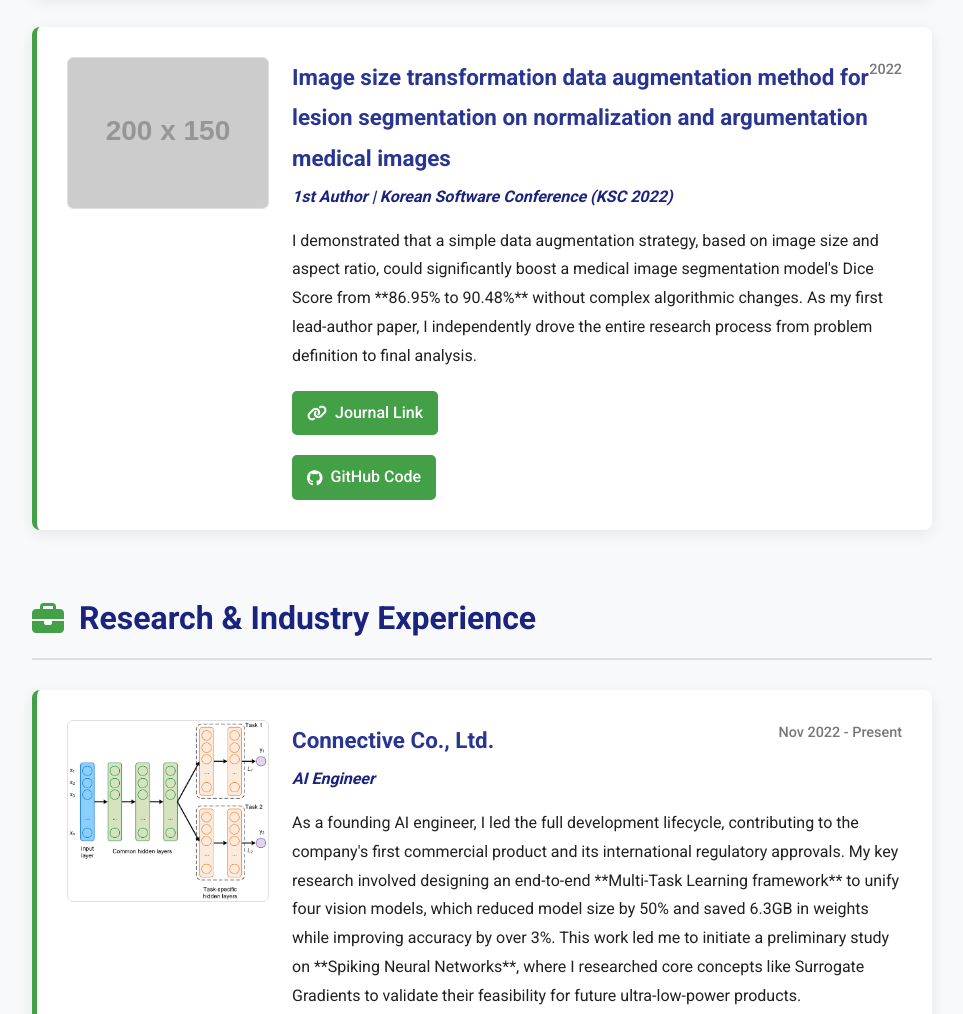
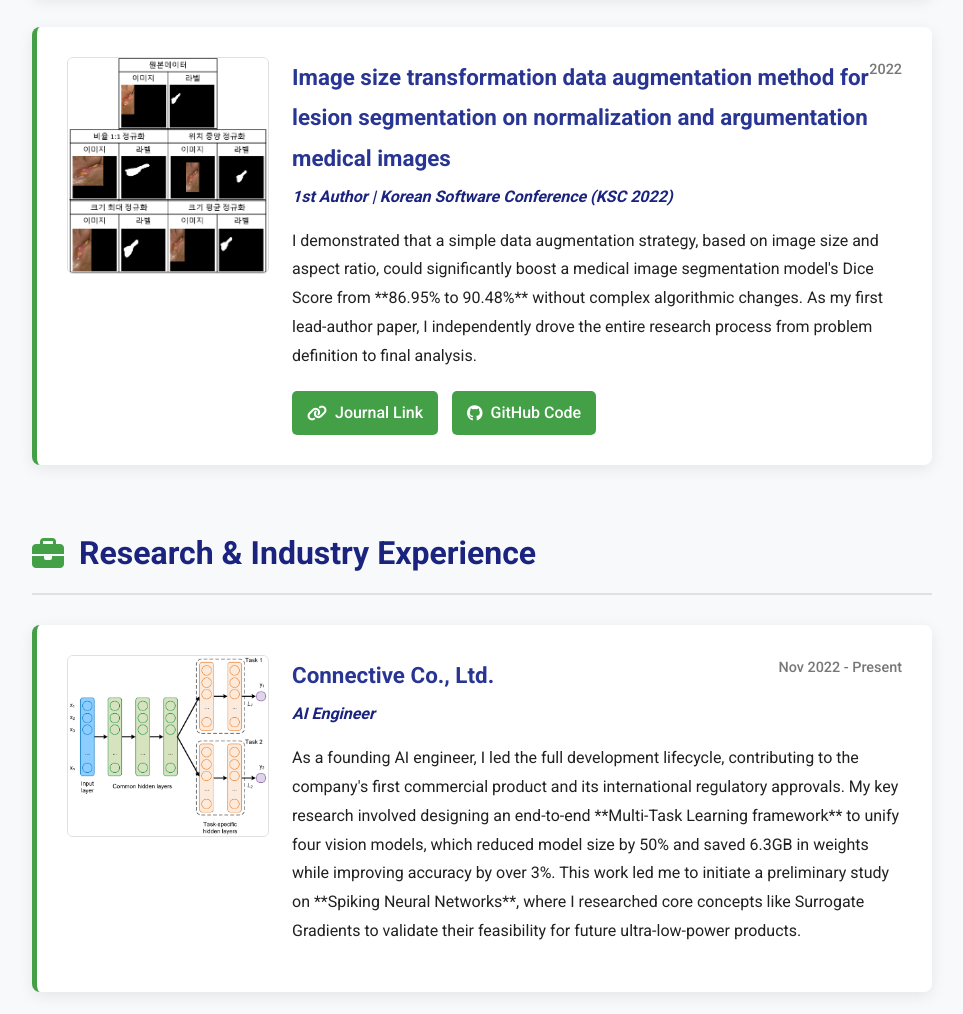
Before and after one commit to DaeSeokSong/DaeSeokSong.github.io, a plain HTML site: page index.html in a window 1280 px wide. Shown: the part 1363-2377 px from the top of the page, without its empty margins (158-1121 px from the left). Drawn offline with Linux system fonts and the light colour scheme; placeholder pictures from the web are drawn by us.

Commit message:
Update index.html

```diff
--- a/index.html
+++ b/index.html
@@ -222,7 +222,7 @@
 
             <div class="project-card">
                  <div class="project-image">
-                    <img src="https://placehold.co/200x150/e8f5e9/333333?text=Segmentation+Result" alt="Segmentation Result Comparison">
+                    <img src="paper2_fig2.png" alt="Segmentation Result Comparison">
                 </div>
                 <div class="project-content">
                     <div class="project-header">
@@ -235,8 +235,6 @@
                     </div>
                     <div class="project-links">
                         <a href="https://www.dbpia.co.kr/journal/articleDetail?nodeId=NODE11224543" target="_blank"><i class="fas fa-link"></i>Journal Link</a>
-                    </div>
-                    <div class="project-links">
                         <a href="https://github.com/DaeSeokSong/ComputerVision/tree/master/Wound_Image_Segmentation" target="_blank"><i class="fab fa-github"></i>GitHub Code</a>
                     </div>
                 </div>
@@ -281,7 +279,7 @@
 
             <div class="project-card">
                  <div class="project-image">
-                    <img src="https://placehold.co/200x150/e3f2fd/333333?text=LSTM+Prediction" alt="LSTM Prediction Result">
+                    <img src="PPoA_example.png" alt="LSTM Prediction Result">
                 </div>
                 <div class="project-content">
                     <div class="project-header">
```
